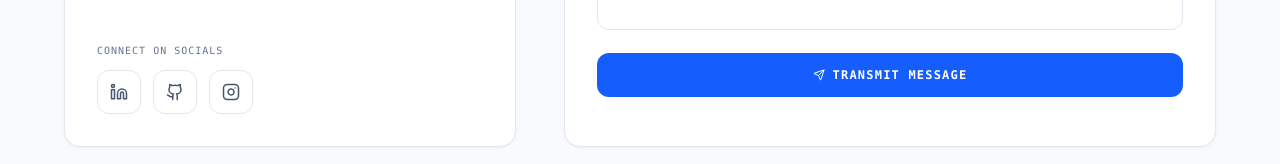
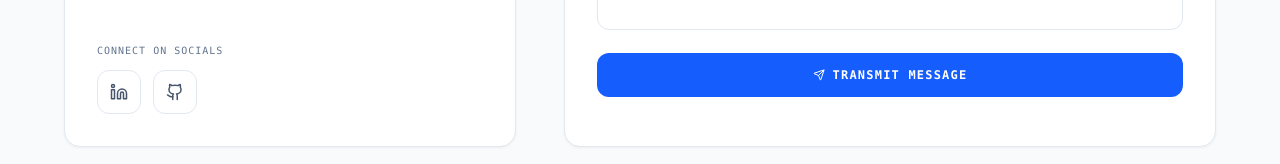
Before and after one commit to Dhruv-coder-128/Shah-Dhruv-Resume, a React (Vite) app: page / in a window 1280 px wide. Shown: the part 9079-9243 px from the top of the page. Built offline with nearby package versions, Linux system fonts and the light colour scheme; no server answers.

Commit message:
Git link

```diff
--- a/src/components/Contact.tsx
+++ b/src/components/Contact.tsx
@@ -1,6 +1,6 @@
 import React, { useState } from 'react';
 import { motion, AnimatePresence } from 'framer-motion';
-import { Mail, Phone, MapPin, Send, Check, Copy, Linkedin, Github, Twitter, MessageSquare, Instagram } from 'lucide-react';
+import { Mail, Phone, MapPin, Send, Check, Copy, Linkedin, Github, MessageSquare} from 'lucide-react';
 
 export const Contact: React.FC = () => {
   const [name, setName] = useState('');
@@ -161,13 +161,13 @@ export const Contact: React.FC = () => {
                   >
                     <Github size={18} />
                   </a>
-                  <a
+                  {/* <a
                     href="https://www.instagram.com/_dhruv_444_/"
                     target="_blank"
                     className="w-11 h-11 rounded-xl bg-white border border-slate-200 hover:border-blue-400 text-slate-600 hover:text-blue-600 flex items-center justify-center transition-all cursor-pointer"
                   >
                     <Instagram size={18} />
-                  </a>
+                  </a> */}
                 </div>
               </div>
             </div>
```
